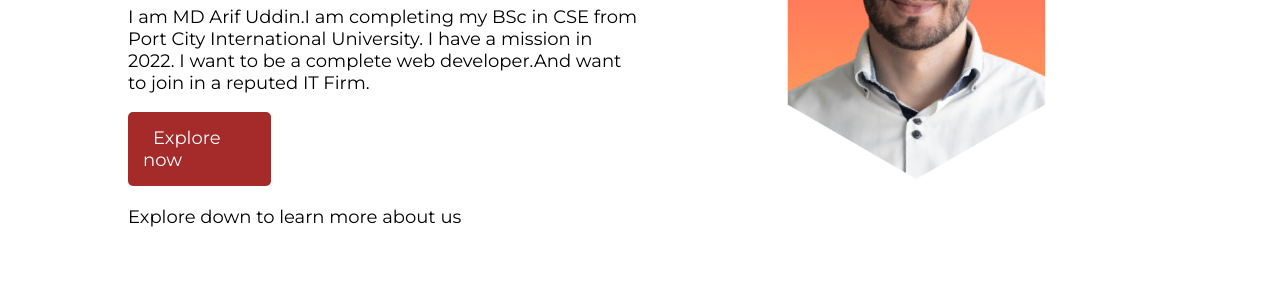
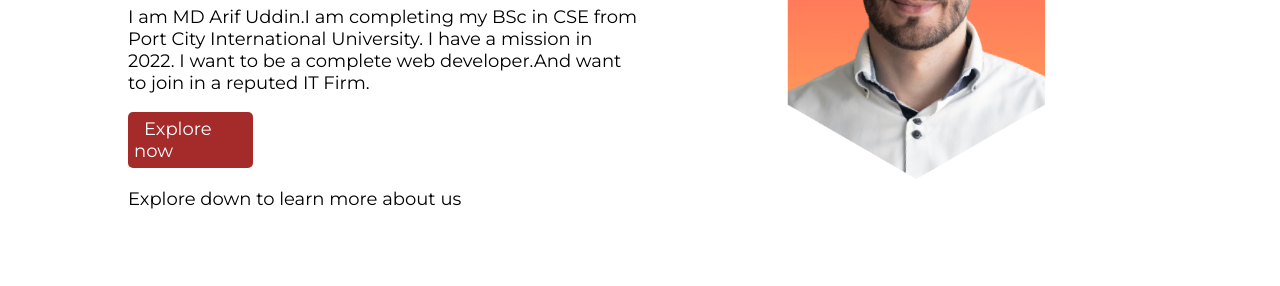
Before and after one commit to MD-ARIF-UDDIN/my-mission-2022, a plain HTML site: page index.html in a window 1280 px wide. Shown: the part 203-489 px from the top of the page. Drawn offline with Linux system fonts and the light colour scheme.

Commit message:
error fix

```diff
--- a/style.css
+++ b/style.css
@@ -17,7 +17,7 @@ section {
 }
 .button1 {
   width: 22%;
-  padding: 15px;
+  padding: 6px;
   background-color: brown;
   margin-top: 10px;
   border-radius: 5px;
```
